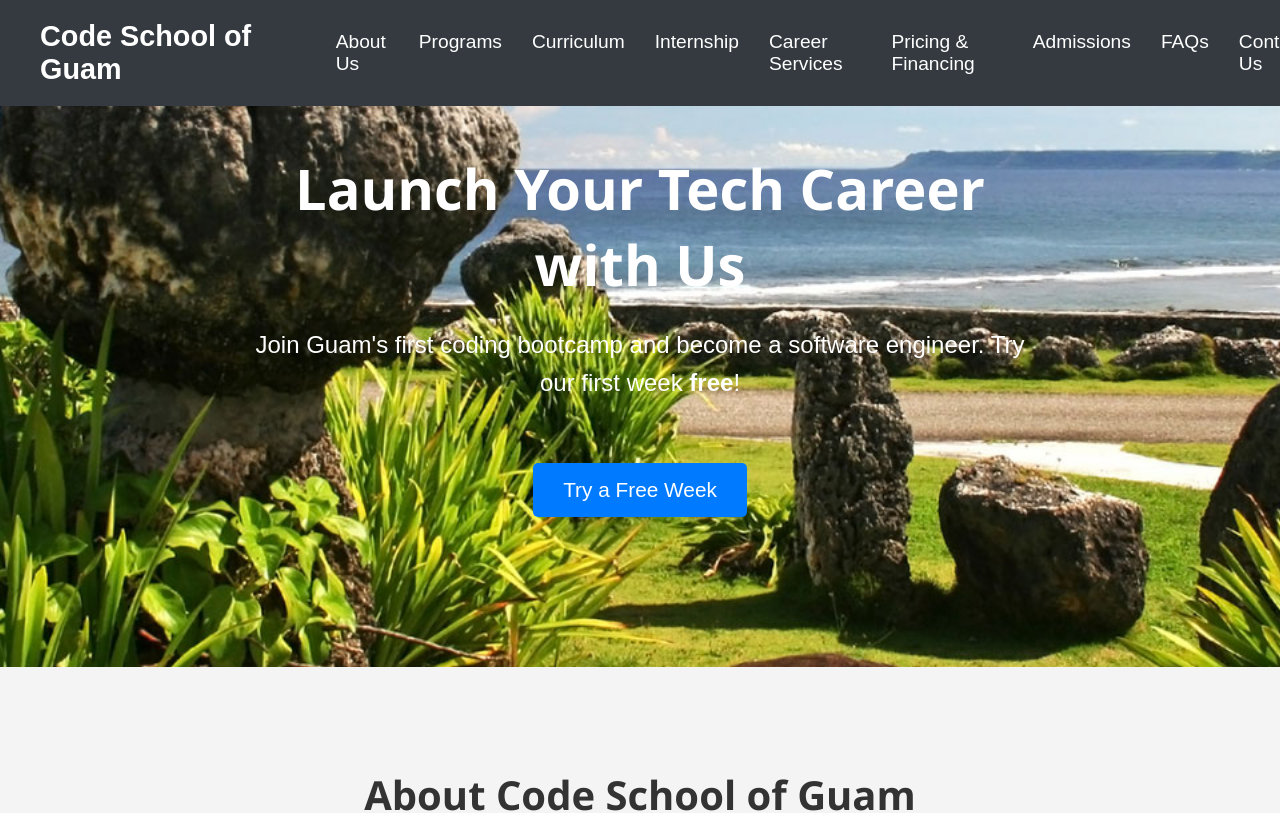
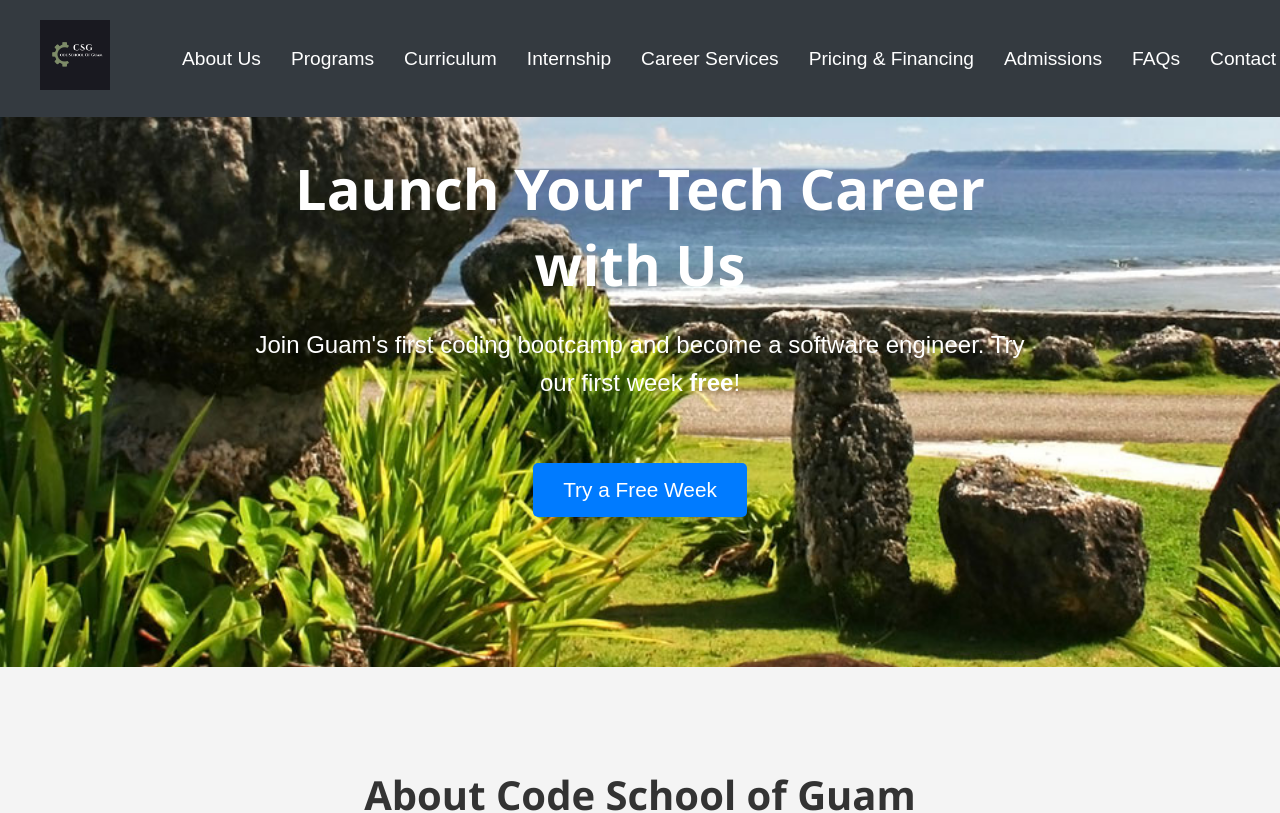
Before and after one commit to leonshimizu/code-school-of-guam, a React (Create React App) app: page / in a window 1280 px wide. Shown: the top 813 px of the page. Built offline with nearby package versions, Linux system fonts and the light colour scheme.

Commit message:
Added logo and updated the contact form to actually send an email

```diff
--- a/package.json
+++ b/package.json
@@ -6,6 +6,7 @@
     "@testing-library/jest-dom": "^5.17.0",
     "@testing-library/react": "^13.4.0",
     "@testing-library/user-event": "^13.5.0",
+    "emailjs-com": "^3.2.0",
     "react": "^18.3.1",
     "react-dom": "^18.3.1",
     "react-scripts": "5.0.1",
--- a/src/App.css
+++ b/src/App.css
@@ -20,6 +20,11 @@
   font-size: 1.8rem;
   font-weight: bold;
   text-decoration: none;
+}
+
+.logo-img {
+  max-height: 70px;  /* Adjust this value to resize the logo */
+  width: auto;
 }
 
 .nav-links {
--- a/src/components/Contact.js
+++ b/src/components/Contact.js
@@ -1,6 +1,8 @@
-import React, { useState } from 'react';
+import React, { useRef, useState } from 'react';
+import emailjs from 'emailjs-com';
 
 function Contact() {
+  const form = useRef();
   const [formData, setFormData] = useState({
     name: '',
     email: '',
@@ -13,15 +15,29 @@ function Contact() {
 
   const handleSubmit = (e) => {
     e.preventDefault();
-    alert('Thank you for your message! We will get back to you soon.');
-    setFormData({ name: '', email: '', message: '' });
+
+    // Send the email via EmailJS
+    emailjs.sendForm(
+      'service_jt2foj7',
+      'template_un3f26f',
+      form.current,
+      '-4iZEmtDtCvBEn4gX'
+    )
+    .then((result) => {
+      alert('Message sent successfully!');
+      setFormData({ name: '', email: '', message: '' }); // Reset form
+    })
+    .catch((error) => {
+      console.error('Error sending message:', error.text);
+      alert('Failed to send message. Please try again.');
+    });
   };
 
   return (
     <section id="contact" className="contact">
       <div className="contact-container">
         <h2>Contact Us</h2>
-        <form onSubmit={handleSubmit} className="contact-form">
+        <form ref={form} onSubmit={handleSubmit} className="contact-form">
           <div className="form-group">
             <label htmlFor="name">Name</label>
             <input
--- a/src/components/Header.js
+++ b/src/components/Header.js
@@ -1,5 +1,6 @@
 // Header.js
 import React, { useState } from 'react';
+import logo from '../assets/CSG_Logo.png';
 
 function Header() {
   const [isOpen, setIsOpen] = useState(false);
@@ -8,7 +9,9 @@ function Header() {
     <header className="header">
       <nav className="navbar">
         <div className="logo">
-          <a href="#hero">Code School of Guam</a>
+          <a href="#hero">
+            <img src={logo} alt="Code School of Guam Logo" className="logo-img" />
+          </a>
         </div>
         <div
           className={`hamburger ${isOpen ? 'open' : ''}`}
```
Also changed, not shown: src/assets/CSG_Logo.png (added), 1 other file (tests, documents, lock files or other folders).
